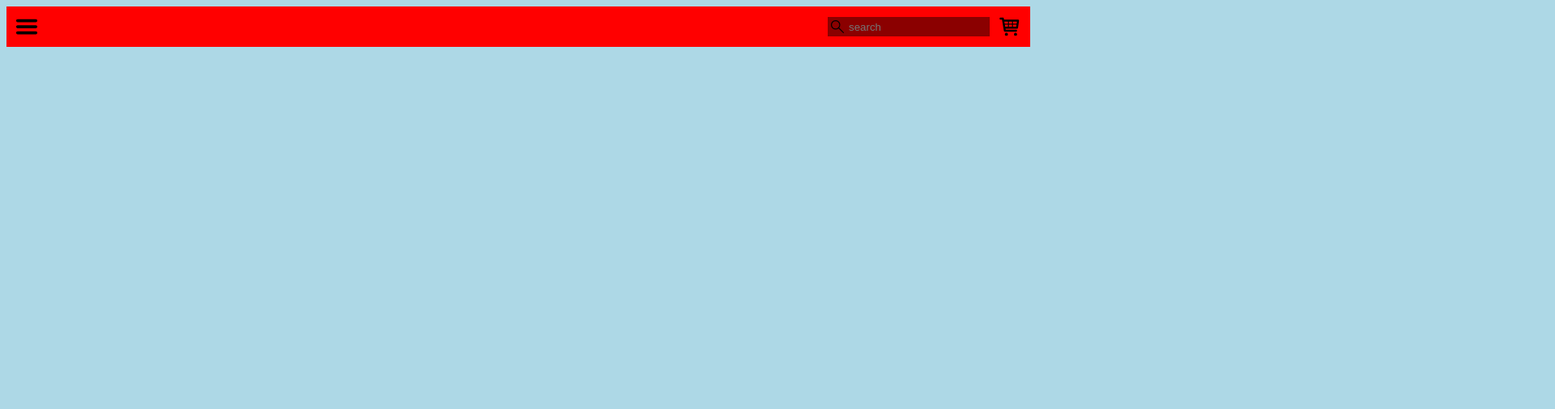
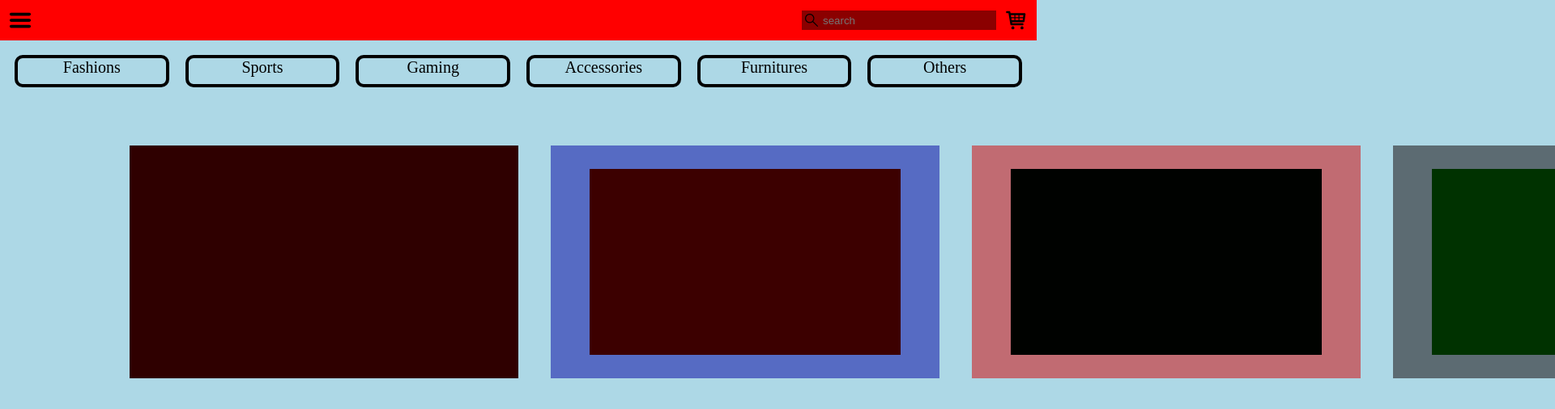
Before and after one commit to Mhafy/Mhafy.github.io, a plain HTML site: page index.html in a window 1280 px wide. Shown: the top 506 px of the page at 81% size, 1920 px wide, since content can reach past the window. Drawn offline with Linux system fonts and the light colour scheme.

Commit message:
Scripting Layout
Adding Table sliding effects

```diff
--- /dev/null
+++ b/banner.css
@@ -0,0 +1,81 @@
+#bannertop{
+	position: fixed;
+	left: 0;
+	top: 0;
+	width: 100%;
+	height: 50px;
+	display: inline-block;
+	background-color: red;
+}
+
+.menu{
+	margin-top: 10px;
+	margin-left: 10px;
+	width: 30px;
+	height: 30px;
+	cursor: pointer;
+}
+
+.searchBar{
+	background-color: darkred;
+	display: flex;
+	width: 240px;
+	height: 24px;
+	margin-top: 13px;
+	margin-right: 10px;
+	float: right;
+}
+
+.search{
+	margin-left: 4px;
+	margin-top: 4px;
+	width: 16px;
+	height: 16px;
+}
+
+.searchInput{
+	margin-left: 4px;
+	width: calc(100% - 28px);
+	color: white;
+	border: 0px;
+	background-color: transparent;
+	border-right: none;
+	outline: none;
+}
+
+.cart{
+	margin-top: 10px;
+	margin-right: 10px;
+	float: right;
+	width: 30px;
+	height: 30px;
+	cursor: pointer;
+}
+
+
+
+
+#bannerSections{
+	display: flex;
+	margin-top: 60px;
+	width: 100%;
+	height: 60px;
+}
+
+.section{
+	text-align: center;
+	font-size: 20px;
+	margin-left: 10px;
+	margin-right: 10px;
+	width: calc(100% / 6);
+	padding: 0;
+	height: 32px;
+	border: 4px solid black;
+	border-radius: 10px 10px 10px 10px;
+	cursor: pointer;
+}
+
+.section:hover{
+	margin-top: -5px;
+	border: 10px solid red;
+}
--- a/index.html
+++ b/index.html
@@ -1,8 +1,9 @@
 <!DOCTYPE html>
 <html>
 <head>
-	<meta name="viewport" content="width=device-width, initial-scale=1.0">
+	<meta name="viewport" content="width=device-width, user-scalable=0">
 	<link rel="stylesheet" href="style.css">
+	<link rel="stylesheet" href="banner.css">
 </head>
 
 <body>
@@ -14,7 +15,19 @@
 			<input class="searchInput" type="text" name="email" placeholder="search"></input>
 		</div>
 	</div>
-	<script src="script.js"></script>
+
+	<div id="bannerSections">
+		<div class="section fashions">Fashions</div>
+		<div class="section sports">Sports</div>
+		<div class="section gaming">Gaming</div>
+		<div class="section accessories">Accessories</div>
+		<div class="section furnitures">Furnitures</div>
+		<div class="section others">Others</div>
+	</div>
+
+	<script type="text/javascript" src="script.js"></script>
+
+
 </body>
 
 
--- a/script.js
+++ b/script.js
@@ -1,6 +1,133 @@
 
 
-function search(){
-	alert("Clicked!");
-	var input = document.createElement("input");
+
+const features = [
+{
+	product: "Product 1",
+	image: "features/display/display1.jpg",
+	details: "This is a test product number 1",
+	price: 100,
+},
+{
+	product: "Product 2",
+	image: "features/display/display2.jpg",
+	details: "This is a test product number 2",
+	price: 150,
+},
+{
+	product: "Product 3",
+	image: "features/display/display3.jpg",
+	details: "This is a test product number 3",
+	price: 200,
+},
+{
+	product: "Product 4",
+	image: "features/display/display4.jpg",
+	details: "This is a test product number 4",
+	price: 500,
+},
+{
+	product: "Product 5",
+	image: "features/display/display5.jpg",
+	details: "This is a test product number 5",
+	price: 320,
+},
+{
+	product: "Product 1",
+	image: "features/display/display1.jpg",
+	details: "This is a test product number 1",
+	price: 640,
 }
+];
+var feature_elements = [];
+var current = 0;
+
+for(var i=0; i<features.length; i++){
+	var width = Math.floor(screen.width*.6);
+	var position = ((screen.width/2)-(width/2)) + ((width+40)*i);
+
+	var d = document.createElement("div");
+	d.id = "product"+(i+1);
+
+	d.style.width = width+"px";
+	d.style.height = (width*.6)+"px";
+	d.style.backgroundColor = rndmRGB(0.5);
+	d.style.position = "absolute";
+	d.style.left = position+"px";
+	d.style.top = "180px";
+	d.setAttribute("onmouseup", "overFeature("+(i)+")");
+	d.style.transition = "left 1s";
+
+	var inside = document.createElement("div");
+	inside.className = "inside";
+	inside.style.position = "absolute";
+	inside.style.left = "0px";
+	inside.style.right = "0px";
+	inside.style.top = "0px";
+	inside.style.bottom = "0px";
+	inside.style.margin = "auto";
+	if(i == 0){
+		inside.style.width = "100%";
+		inside.style.height = "100%";
+	}else{
+		inside.style.width = "80%";
+		inside.style.height = "80%";
+	}
+	inside.style.transition = "width 1s, height 1s";
+	inside.style.backgroundColor = rndmRGB(1);
+
+	d.appendChild(inside);
+
+	document.body.appendChild(d);
+	feature_elements[i] = [d, inside];
+}
+
+
+
+function overFeature(n){
+
+	if(current < n){
+		for(var i=0; i<features.length; i++){
+			var elem_left = parseInt(feature_elements[i][0].style.left.replace("px"));
+			var elem_width = parseInt(feature_elements[i][0].style.width.replace("px"));
+			feature_elements[i][0].style.left = (elem_left-elem_width-40)+"px";
+			feature_elements[i][1].style.width = "80%";
+			feature_elements[i][1].style.height = "80%";
+		}
+	}else if(current > n){
+		for(var i=0; i<features.length; i++){
+			var elem_left = parseInt(feature_elements[i][0].style.left.replace("px"));
+			var elem_width = parseInt(feature_elements[i][0].style.width.replace("px"));
+			feature_elements[i][0].style.left = (elem_left+elem_width+40)+"px";
+			feature_elements[i][1].style.width = "80%";
+			feature_elements[i][1].style.height = "80%";
+		}
+	}else{
+	}
+	feature_elements[n][1].style.width = "100%";
+	feature_elements[n][1].style.height = "100%";
+	current = n;
+}
+
+
+
+
+function rndmRGB(a){
+	var r = 0, g = 0, b = 0;
+	var rndm = Math.random();
+	if(rndm<.33) r = Math.floor(Math.random()*255);
+	else if(rndm>=.33&&rndm<.66) g = Math.floor(Math.random()*255);
+	else if(rndm>=.66&&rndm<1) b = Math.floor(Math.random()*255);
+	return "rgba("+r+","+g+","+b+","+a+")";
+}
+
+
+
+
+function getPageWidth(){
+	return Math.max(
+		document.body.offsetWidth,
+		document.documentElement.offsetWidth,
+		document.documentElement.clientHeight
+	);
+}
--- a/style.css
+++ b/style.css
@@ -1,55 +1,11 @@
-body{
+html, body{
 	background-color: lightblue;
+	max-width: 100%;
+	overflow-x: hidden;
 }
 
-#bannertop{
-	width: 100%;
-	height: 50px;
-	display: inline-block;
-	background-color: red;
-}
 
-.menu{
-	margin-top: 10px;
-	margin-left: 10px;
-	width: 30px;
-	height: 30px;
-}
 
-.searchBar{
-	background-color: darkred;
-	display: flex;
-	width: 200px;
-	height: 24px;
-	margin-top: 13px;
-	margin-right: 10px;
-	float: right;
-}
-
-.search{
-	margin-left: 4px;
-	margin-top: 4px;
-	width: 16px;
-	height: 16px;
-}
-
-.searchInput{
-	margin-left: 4px;
-	width: calc(100% - 28px);
-	color: white;
-	border: 0px;
-	background-color: transparent;
-	border-right: none;
-	outline: none;
-}
-
-.cart{
-	margin-top: 10px;
-	margin-right: 10px;
-	float: right;
-	width: 30px;
-	height: 30px;
-}
 
 
 
@@ -59,6 +15,9 @@ body{
 	}
 	body{
 		background-color: lavender;
+	}
+	#featureArea{
+		top: 160px;
 	}
 }
 
```
Also changed, not shown: features/display/display1.jpg (added), features/display/display3.jpg (added), features/display/display4.jpg (added), features/display/display5.jpg (added), features/display/display6.jpg (added), 2 other files.
